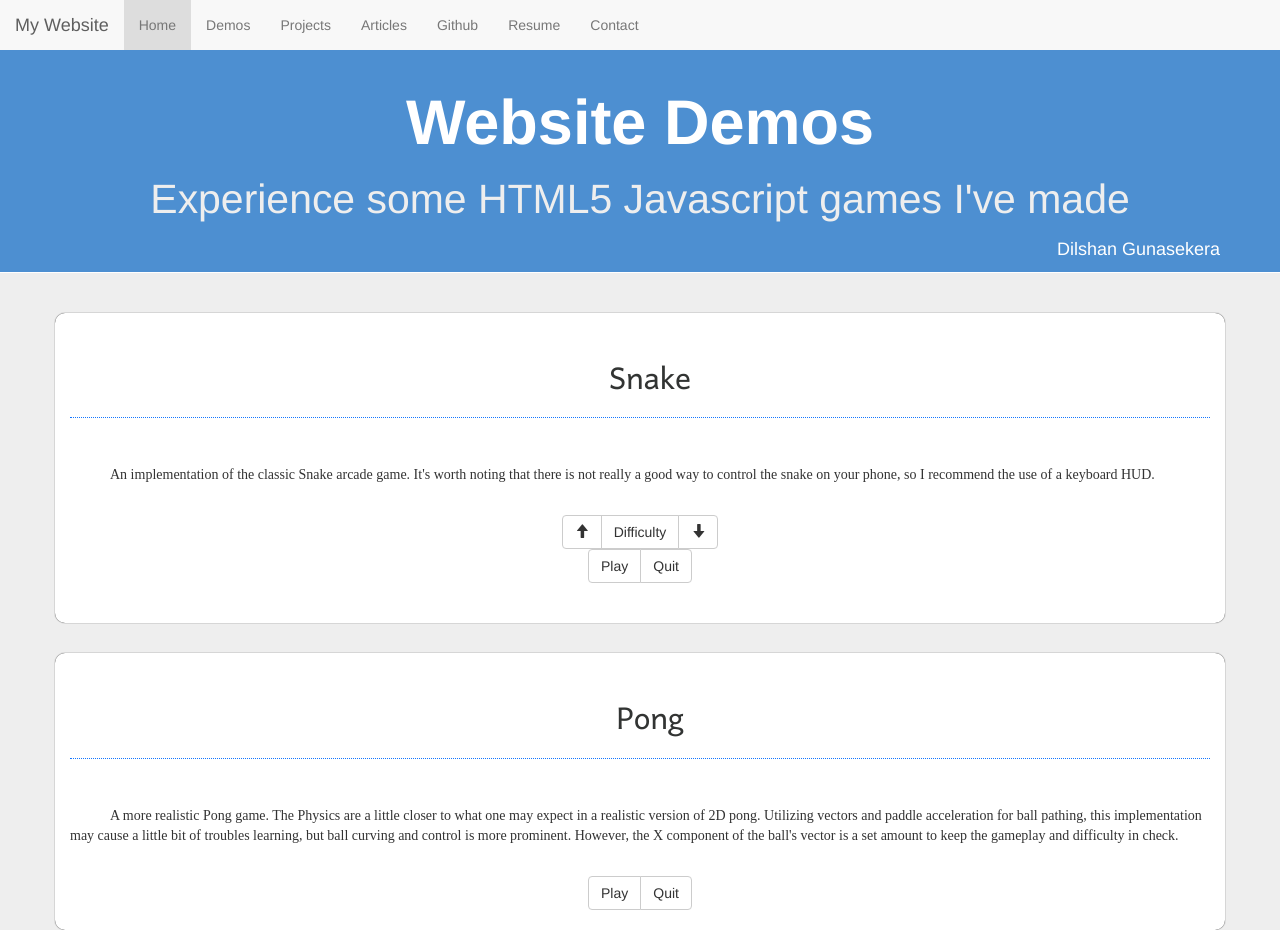
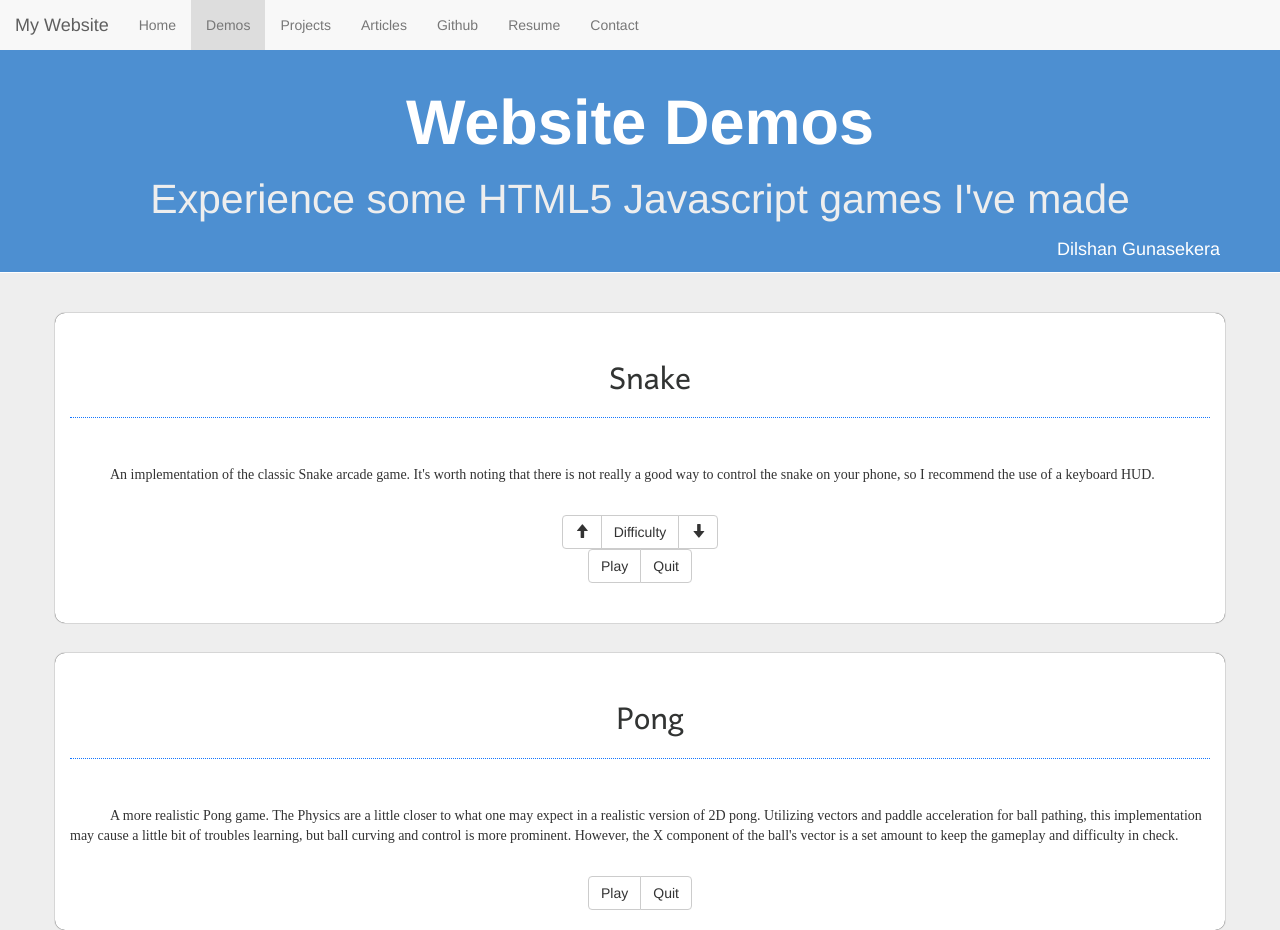
Before and after one commit to EternalCode/my-website, a website: page demos.html in a window 1280 px wide. Shown: the top 930 px of the page. Drawn offline with Linux system fonts and the light colour scheme.

Commit message:
Fixed bug where home page was highlighted
Now appropriately highlights the demo page on the navbar

```diff
--- a/demos.html
+++ b/demos.html
@@ -57,8 +57,8 @@
     <!-- Collect the nav links, forms, and other content for toggling -->
     <div class="collapse navbar-collapse" id="bs-example-navbar-collapse-1">
       <ul class="nav navbar-nav">
-        <li class="selected"><a href="index.html">Home</a></li>
-        <li class="nav-glow-effects"><a href="demos.html">Demos</a></li>
+        <li class="nav-glow-effects"><a href="index.html">Home</a></li>
+        <li class="selected"><a href="demos.html">Demos</a></li>
         <li class="nav-glow-effects"><a href="projects.html">Projects</a></li>
         <li class="nav-glow-effects"><a href="Articles.html">Articles</a></li>
         <li class="nav-glow-effects"><a href="Github.html">Github</a></li>
```
